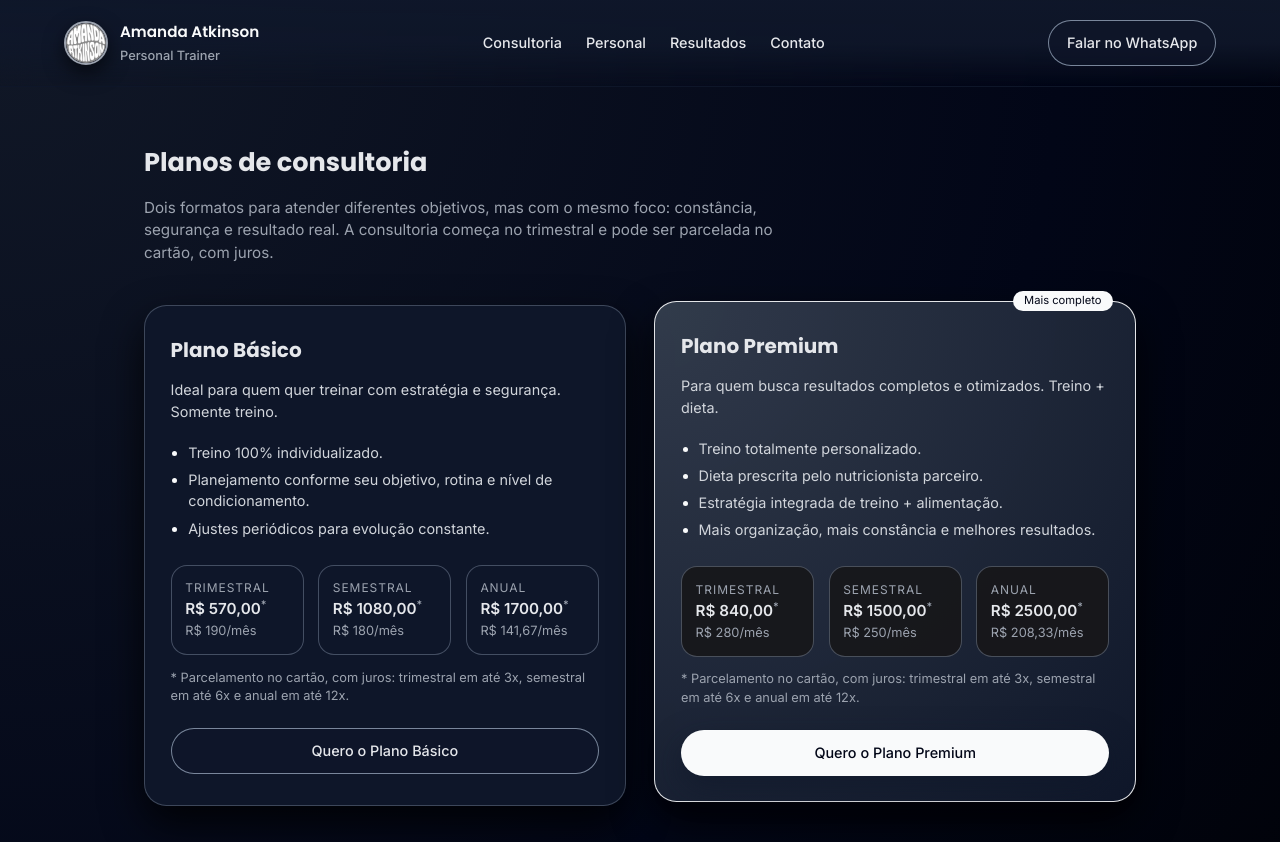
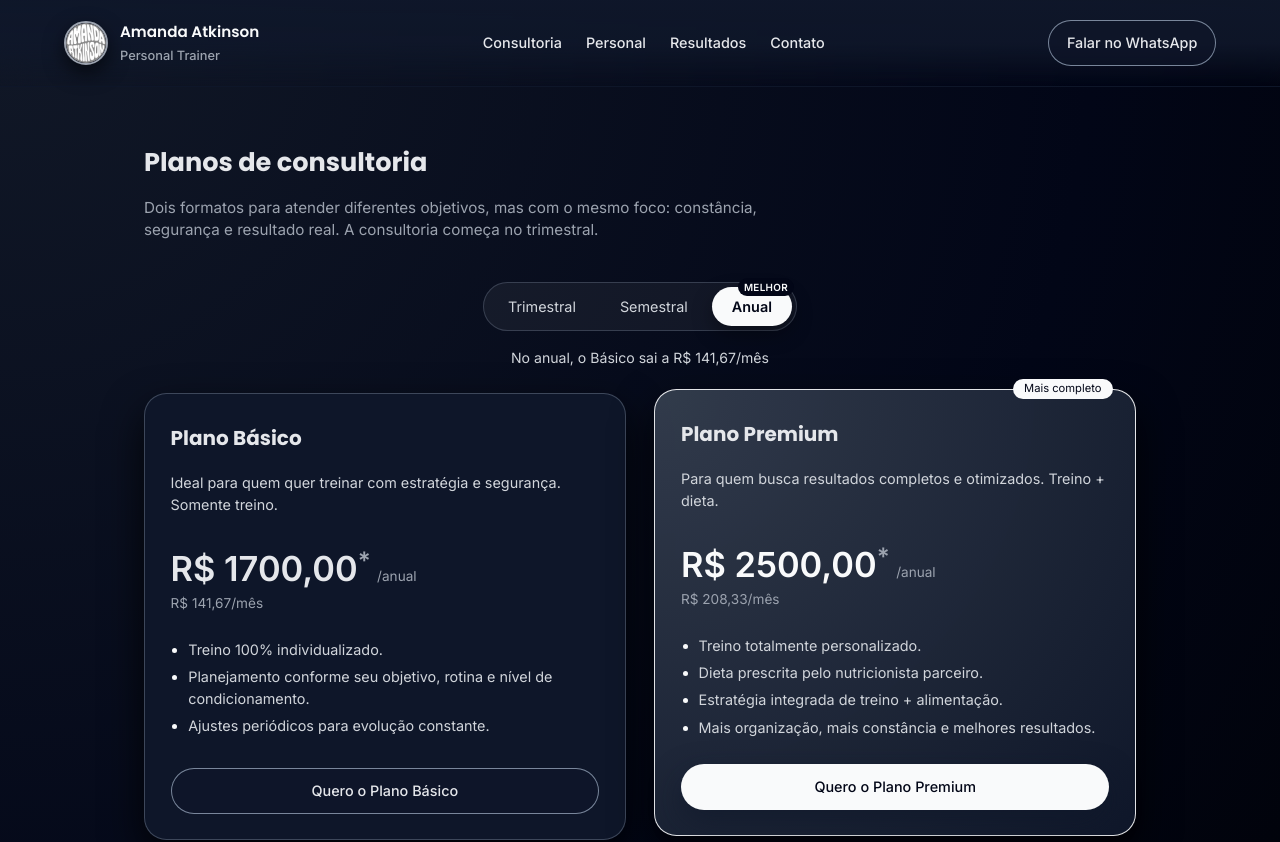
Before and after one commit to annamayatk/landing-page-amanda, a React (Vite) app: page /consultoria in a window 1280 px wide. Shown: the top 842 px of the page. Built offline with nearby package versions, Linux system fonts and the light colour scheme.

Commit message:
feat: seletor de período nos planos de consultoria
Co-authored-by: Cursor <cursoragent@cursor.com>

```diff
--- a/src/App.css
+++ b/src/App.css
@@ -658,7 +658,82 @@ a.hero-tag-link:hover {
   gap: 1.8rem;
 }
 
+.plan-period-switch {
+  display: flex;
+  justify-content: center;
+  margin: 0 0 1.4rem;
+}
+
+.plan-period-track {
+  display: flex;
+  gap: 0.25rem;
+  padding: 0.25rem;
+  border-radius: 999px;
+  background: rgba(255, 255, 255, 0.05);
+  border: 1px solid rgba(148, 163, 184, 0.28);
+}
+
+.plan-period-btn {
+  position: relative;
+  appearance: none;
+  border: none;
+  background: transparent;
+  color: #d1d5db;
+  font: inherit;
+  font-size: 0.9rem;
+  padding: 0.55rem 1.25rem;
+  border-radius: 999px;
+  cursor: pointer;
+  transition:
+    background-color 160ms ease,
+    color 160ms ease,
+    box-shadow 160ms ease;
+}
+
+.plan-period-btn:hover {
+  background: rgba(249, 250, 251, 0.08);
+  color: #f9fafb;
+}
+
+.plan-period-btn.is-active {
+  background: #f9fafb;
+  color: #020617;
+  font-weight: 600;
+  box-shadow: 0 8px 20px rgba(0, 0, 0, 0.35);
+}
+
+.plan-period-badge {
+  position: absolute;
+  top: -0.55rem;
+  right: -0.15rem;
+  padding: 0.08rem 0.4rem;
+  border-radius: 999px;
+  background: var(--color-logo-dark);
+  color: #020617;
+  font-size: 0.62rem;
+  font-weight: 700;
+  letter-spacing: 0.03em;
+  text-transform: uppercase;
+}
+
+.plan-period-btn.is-active .plan-period-badge {
+  background: #020617;
+  color: #f9fafb;
+}
+
+.plan-economia {
+  display: flex;
+  justify-content: center;
+  min-height: 1.35rem;
+  margin: -0.4rem 0 1.5rem;
+  text-align: center;
+  font-size: 0.88rem;
+  color: #d1d5db;
+}
+
 .plan-card {
+  display: flex;
+  flex-direction: column;
   background: rgba(15, 23, 42, 0.96);
   border-radius: 1.4rem;
   padding: 1.8rem 1.6rem 1.6rem;
@@ -695,6 +770,39 @@ a.hero-tag-link:hover {
   color: #d1d5db;
 }
 
+.plan-hero-price {
+  margin: 1.2rem 0 0.4rem;
+}
+
+.plan-hero-price-row {
+  display: flex;
+  align-items: baseline;
+  flex-wrap: wrap;
+  gap: 0.4rem;
+}
+
+.plan-hero-price-value {
+  font-weight: 700;
+  font-size: clamp(1.7rem, 3vw, 2.15rem);
+  line-height: 1;
+}
+
+.plan-card-featured .plan-hero-price-value {
+  color: #f9fafb;
+}
+
+.plan-hero-price-period {
+  font-size: 0.85rem;
+  color: #9ca3af;
+}
+
+.plan-hero-price-sub {
+  display: block;
+  margin-top: 0.4rem;
+  font-size: 0.85rem;
+  color: #9ca3af;
+}
+
 .plan-features {
   margin: 1.2rem 0 1.6rem;
   padding-left: 1.1rem;
@@ -703,6 +811,7 @@ a.hero-tag-link:hover {
   display: flex;
   flex-direction: column;
   gap: 0.35rem;
+  flex: 1;
 }
 
 .plan-features li::marker {
@@ -726,6 +835,11 @@ a.hero-tag-link:hover {
   font-size: 0.8rem;
   line-height: 1.45;
   color: #9ca3af;
+}
+
+.plan-installments-shared {
+  margin: 1.2rem 0 0;
+  text-align: center;
 }
 
 .plan-prices > div {
@@ -1113,6 +1227,17 @@ a.hero-tag-link:hover {
     grid-template-columns: minmax(0, 1fr);
   }
 
+  .plan-period-track {
+    width: 100%;
+    max-width: 26rem;
+  }
+
+  .plan-period-btn {
+    flex: 1;
+    padding: 0.55rem 0.6rem;
+    font-size: 0.8rem;
+  }
+
   .cta-card {
     padding-inline: 1.3rem;
   }
--- a/src/pages/Consultoria.tsx
+++ b/src/pages/Consultoria.tsx
@@ -1,7 +1,45 @@
+import { useState } from 'react'
 import { Footer } from '../components/Footer'
 import { Header } from '../components/Header'
 
+type Periodo = 'trimestral' | 'semestral' | 'anual'
+
+const PERIODS: { id: Periodo; label: string; badge?: string }[] = [
+  { id: 'trimestral', label: 'Trimestral' },
+  { id: 'semestral', label: 'Semestral' },
+  { id: 'anual', label: 'Anual', badge: 'Melhor' },
+]
+
+const PLANS = {
+  basico: {
+    name: 'Plano Básico',
+    prices: {
+      trimestral: { total: 'R$ 570,00', month: 'R$ 190/mês' },
+      semestral: { total: 'R$ 1080,00', month: 'R$ 180/mês' },
+      anual: { total: 'R$ 1700,00', month: 'R$ 141,67/mês' },
+    },
+  },
+  premium: {
+    name: 'Plano Premium',
+    prices: {
+      trimestral: { total: 'R$ 840,00', month: 'R$ 280/mês' },
+      semestral: { total: 'R$ 1500,00', month: 'R$ 250/mês' },
+      anual: { total: 'R$ 2500,00', month: 'R$ 208,33/mês' },
+    },
+  },
+} as const
+
+function whatsappHref(planName: string, periodLabel: string) {
+  const text = `Quero saber mais sobre o ${planName} ${periodLabel}`
+  return `https://wa.me/553284695345?text=${encodeURIComponent(text)}`
+}
+
 export function Consultoria() {
+  const [periodo, setPeriodo] = useState<Periodo>('anual')
+  const periodMeta = PERIODS.find((item) => item.id === periodo)!
+  const basico = PLANS.basico.prices[periodo]
+  const premium = PLANS.premium.prices[periodo]
+
   return (
     <div className="page">
       <Header />
@@ -13,9 +51,33 @@ export function Consultoria() {
             <p>
               Dois formatos para atender diferentes objetivos, mas com o mesmo
               foco: constância, segurança e resultado real. A consultoria começa
-              no trimestral e pode ser parcelada no cartão, com juros.
+              no trimestral.
             </p>
           </div>
+
+          <div className="plan-period-switch">
+            <div className="plan-period-track" role="tablist" aria-label="Período do plano">
+              {PERIODS.map((item) => (
+                <button
+                  key={item.id}
+                  type="button"
+                  role="tab"
+                  aria-selected={periodo === item.id}
+                  className={`plan-period-btn${periodo === item.id ? ' is-active' : ''}`}
+                  onClick={() => setPeriodo(item.id)}
+                >
+                  {item.label}
+                  {item.badge ? (
+                    <span className="plan-period-badge">{item.badge}</span>
+                  ) : null}
+                </button>
+              ))}
+            </div>
+          </div>
+
+          <p className="plan-economia">
+            {periodo === 'anual' ? 'No anual, o Básico sai a R$ 141,67/mês' : '\u00a0'}
+          </p>
 
           <div className="plans-grid">
             <article className="plan-card">
@@ -24,6 +86,19 @@ export function Consultoria() {
                 Ideal para quem quer treinar com estratégia e segurança.
                 Somente treino.
               </p>
+
+              <div className="plan-hero-price">
+                <div className="plan-hero-price-row">
+                  <span className="plan-hero-price-value">
+                    {basico.total}
+                    <span className="price-asterisk">*</span>
+                  </span>
+                  <span className="plan-hero-price-period">
+                    /{periodMeta.label.toLowerCase()}
+                  </span>
+                </div>
+                <span className="plan-hero-price-sub">{basico.month}</span>
+              </div>
 
               <ul className="plan-features">
                 <li>Treino 100% individualizado.</li>
@@ -34,36 +109,8 @@ export function Consultoria() {
                 <li>Ajustes periódicos para evolução constante.</li>
               </ul>
 
-              <div className="plan-prices">
-                <div>
-                  <span className="price-label">Trimestral</span>
-                  <span className="price-value">
-                    R$ 570,00<span className="price-asterisk">*</span>
-                  </span>
-                  <span className="price-detail">R$ 190/mês</span>
-                </div>
-                <div>
-                  <span className="price-label">Semestral</span>
-                  <span className="price-value">
-                    R$ 1080,00<span className="price-asterisk">*</span>
-                  </span>
-                  <span className="price-detail">R$ 180/mês</span>
-                </div>
-                <div>
-                  <span className="price-label">Anual</span>
-                  <span className="price-value">
-                    R$ 1700,00<span className="price-asterisk">*</span>
-                  </span>
-                  <span className="price-detail">R$ 141,67/mês</span>
-                </div>
-              </div>
-              <p className="plan-installments">
-                * Parcelamento no cartão, com juros: trimestral em até 3x,
-                semestral em até 6x e anual em até 12x.
-              </p>
-
               <a
-                href="https://wa.me/553284695345?text=Quero%20saber%20mais%20sobre%20o%20Plano%20B%C3%A1sico"
+                href={whatsappHref(PLANS.basico.name, periodMeta.label)}
                 className="btn btn-outline btn-full"
                 target="_blank"
                 rel="noreferrer"
@@ -80,6 +127,19 @@ export function Consultoria() {
                 dieta.
               </p>
 
+              <div className="plan-hero-price">
+                <div className="plan-hero-price-row">
+                  <span className="plan-hero-price-value">
+                    {premium.total}
+                    <span className="price-asterisk">*</span>
+                  </span>
+                  <span className="plan-hero-price-period">
+                    /{periodMeta.label.toLowerCase()}
+                  </span>
+                </div>
+                <span className="plan-hero-price-sub">{premium.month}</span>
+              </div>
+
               <ul className="plan-features">
                 <li>Treino totalmente personalizado.</li>
                 <li>Dieta prescrita pelo nutricionista parceiro.</li>
@@ -89,36 +149,8 @@ export function Consultoria() {
                 </li>
               </ul>
 
-              <div className="plan-prices">
-                <div>
-                  <span className="price-label">Trimestral</span>
-                  <span className="price-value">
-                    R$ 840,00<span className="price-asterisk">*</span>
-                  </span>
-                  <span className="price-detail">R$ 280/mês</span>
-                </div>
-                <div>
-                  <span className="price-label">Semestral</span>
-                  <span className="price-value">
-                    R$ 1500,00<span className="price-asterisk">*</span>
-                  </span>
-                  <span className="price-detail">R$ 250/mês</span>
-                </div>
-                <div>
-                  <span className="price-label">Anual</span>
-                  <span className="price-value">
-                    R$ 2500,00<span className="price-asterisk">*</span>
-                  </span>
-                  <span className="price-detail">R$ 208,33/mês</span>
-                </div>
-              </div>
-              <p className="plan-installments">
-                * Parcelamento no cartão, com juros: trimestral em até 3x,
-                semestral em até 6x e anual em até 12x.
-              </p>
-
               <a
-                href="https://wa.me/553284695345?text=Quero%20saber%20mais%20sobre%20o%20Plano%20Premium"
+                href={whatsappHref(PLANS.premium.name, periodMeta.label)}
                 className="btn btn-primary btn-full"
                 target="_blank"
                 rel="noreferrer"
@@ -127,6 +159,11 @@ export function Consultoria() {
               </a>
             </article>
           </div>
+
+          <p className="plan-installments plan-installments-shared">
+            * Parcelamento no cartão, com juros: trimestral em até 3x,
+            semestral em até 6x e anual em até 12x.
+          </p>
         </section>
 
         <section className="section section-alt" id="como-funciona">
```
